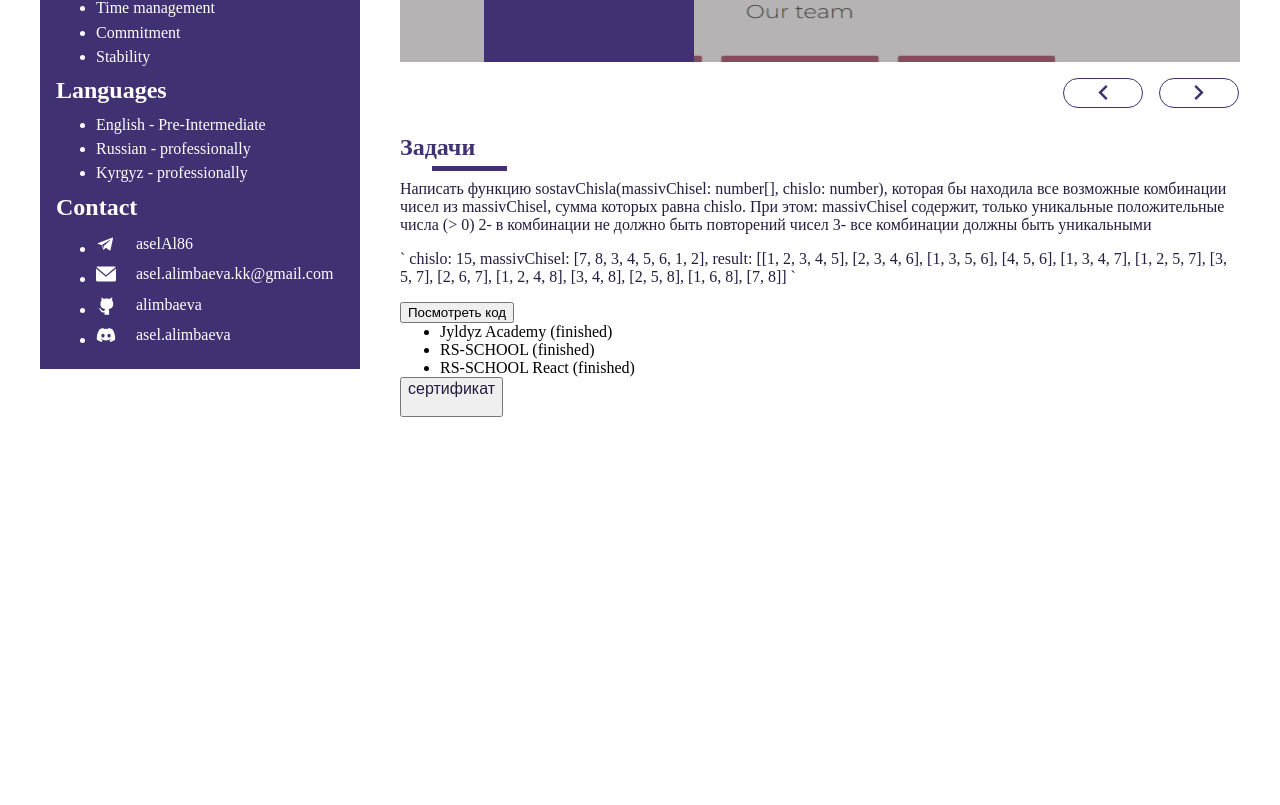
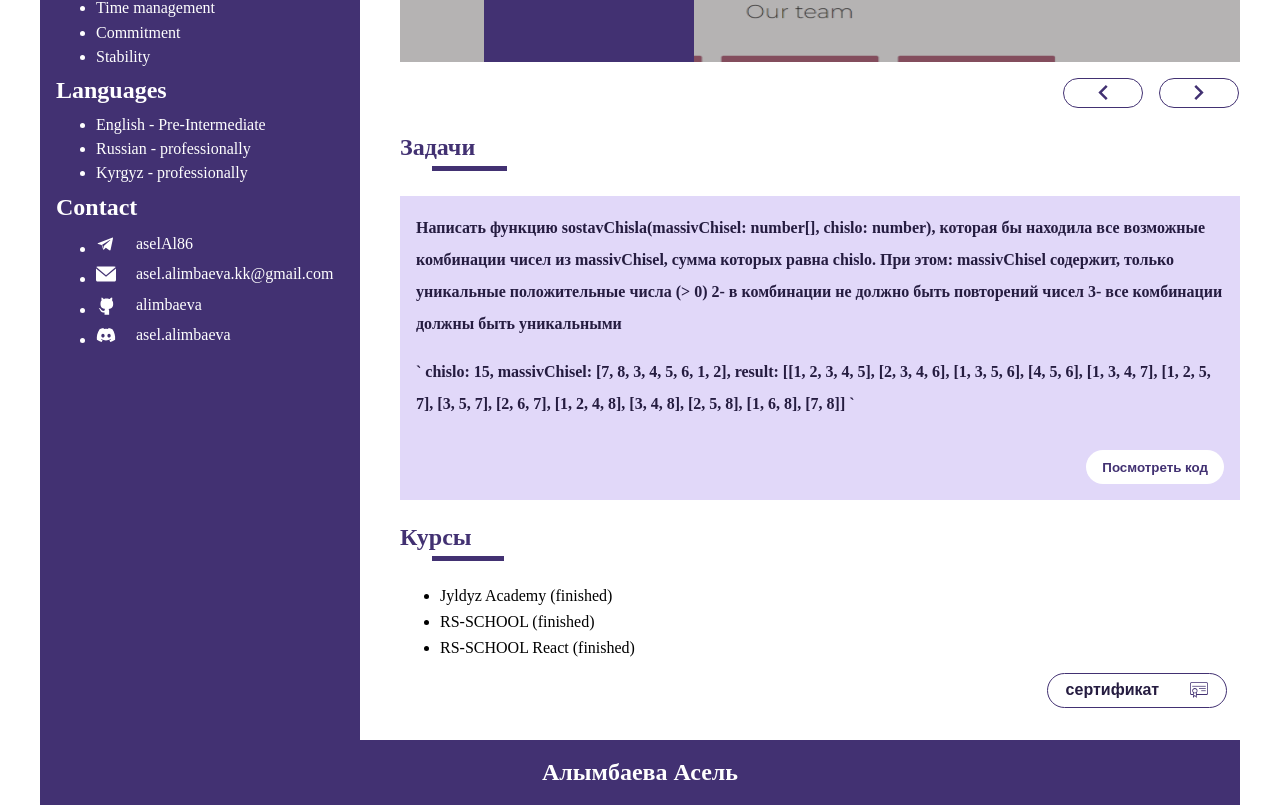
Before and after one commit to alimbaeva/cv, a React (Create React App) app: page / in a window 1280 px wide. Shown: the part 830-1635 px from the top of the page. Before the commit the page ends 1247 px from the top, so only its background shows below. Built offline with nearby package versions, Linux system fonts and the light colour scheme.

Commit message:
feat: add style for certificate

```diff
--- a/src/components/main/Main.tsx
+++ b/src/components/main/Main.tsx
@@ -33,14 +33,45 @@ export const Main: FC = () => {
             <h5>Задачи</h5>
             <Tasks />
           </div>
-          <div className="main_about_courses">
-            <ul>
+          <div className="main_about_courses ">
+            <h5>Курсы</h5>
+            <ul className="">
               <li>Jyldyz Academy (finished)</li>
               <li>RS-SCHOOL (finished)</li>
               <li>RS-SCHOOL React (finished)</li>
             </ul>
             <button>
               <p>сертификат</p>
+              <svg
+                version="1.1"
+                id="Capa_1"
+                xmlns="http://www.w3.org/2000/svg"
+                xmlnsXlink="http://www.w3.org/1999/xlink"
+                x="0px"
+                y="0px"
+                width="459px"
+                height="459px"
+                viewBox="0 0 459 459"
+                xmlSpace="preserve"
+              >
+                <g>
+                  <g>
+                    <rect x="286.875" y="239.062" width="114.75" height="19.125" />
+                    <rect x="229.5" y="181.688" width="172.125" height="19.125" />
+                    <path
+                      d="M420.75,28.688H38.25C17.212,28.688,0,45.9,0,66.938v248.625c0,21.037,17.212,38.25,38.25,38.25H76.5v76.5l47.812-47.812
+                        l47.812,47.812v-76.5H420.75c21.037,0,38.25-17.213,38.25-38.25V66.938C459,45.9,441.787,28.688,420.75,28.688z M153,384.412
+                        l-28.688-28.688l-28.688,28.688v-74.587c9.562,3.825,19.125,5.737,28.688,5.737s19.125-1.912,28.688-5.737V384.412z
+                        M124.312,296.438c-26.775,0-47.812-21.037-47.812-47.812s21.038-47.812,47.812-47.812s47.812,21.037,47.812,47.812
+                        S151.087,296.438,124.312,296.438z M439.875,315.562c0,11.475-7.65,19.125-19.125,19.125H172.125v-40.162
+                        c11.475-11.476,19.125-28.688,19.125-45.9c0-36.337-30.6-66.938-66.938-66.938s-66.938,30.6-66.938,66.938
+                        c0,19.125,7.65,34.425,19.125,45.9v40.162H38.25c-11.475,0-19.125-9.562-19.125-19.125V66.938c0-11.475,7.65-19.125,19.125-19.125
+                        h382.5c11.475,0,19.125,9.562,19.125,19.125V315.562z"
+                    />
+                    <rect x="57.375" y="124.312" width="344.25" height="19.125" />
+                  </g>
+                </g>
+              </svg>
             </button>
           </div>
         </div>
--- a/src/components/main/main.scss
+++ b/src/components/main/main.scss
@@ -67,4 +67,65 @@
         }
     }
 
+    &_about_courses {
+        ul {
+            margin-top: 1rem;
+        }
+        li {
+            margin-bottom: .5rem;
+            animation: 3s 1 normal skills-animation;
+        }
+
+        button {
+            position: relative;
+            width: 180px;
+            height: 35px;
+            margin-left: 77%;
+            margin-bottom: 2rem;
+            @extend %display-flex;
+            background-color: $background;
+            margin-top: 1rem;
+            border-radius: 20px;
+            border: 1px solid $primary-color;
+            cursor: pointer;
+
+            p, svg {
+                font-weight: 700;
+                position: absolute;
+                transform: translateY(-50%);
+            }
+
+            p {
+                top: 50%;
+                left: 10%;
+            }
+
+            svg {
+                width: 18px;
+                height: 18px;
+                fill: $primary-color;
+                top: 50%;
+                right: 10%;
+            }
+        }
+
+        button:hover {
+            box-shadow: inset 0px 0px 10px 3px $primary-color;
+            transition: .5s;
+        }
+    }
+
 }
+
+@media (max-width: 1024px) {
+    .main {
+        margin-left: 35%;
+        padding-right: 1rem;
+
+        &_about_courses {
+            button {
+                margin-left: 70%;
+            }
+        }
+    }
+}
--- a/src/components/portfolioSlide/portfolioSlide.scss
+++ b/src/components/portfolioSlide/portfolioSlide.scss
@@ -136,3 +136,11 @@
         }
     }
 }
+
+@media (max-width: 1024px) {
+    .portfolio-slides {
+        .portfolio-slides_btns {
+            margin-left: 70%;
+        }
+    }
+}
--- a/src/components/skills/skillsBlock.scss
+++ b/src/components/skills/skillsBlock.scss
@@ -2,6 +2,7 @@
 
 .skills-block {
     width: 320px;
+    height: 100%;
     padding: 1rem;
     background-color: $primary-color;
     color: $background;
@@ -27,17 +28,6 @@
             margin-bottom: .4rem;
             animation: 3s 1 normal skills-animation;
         }
-
-        @keyframes skills-animation {
-            from {
-                opacity: 0;
-                transform: translateX(50%);
-            }
-            to {
-                opacity: 1;
-                transform: translateX(0%);
-            }
-          }
 
         li:hover {
             font-size: 1.06rem;
--- a/src/components/tasks/Tasks.tsx
+++ b/src/components/tasks/Tasks.tsx
@@ -1,4 +1,5 @@
 import { FC } from 'react';
+import './tasks.scss';
 
 export const Tasks: FC = () => {
   return (
--- /dev/null
+++ b/src/components/tasks/tasks.scss
@@ -0,0 +1,33 @@
+@import '../../main_style.scss';
+
+.task-text {
+    margin-top: 1rem;
+    padding: 1rem 1rem 4rem;
+    background-color: rgba(183, 162, 240, 0.418);
+    position: relative;
+
+    p {
+        font-weight: 600;
+        line-height: 2rem;
+    }
+
+    button {
+        color: $primary-color;
+        font-weight: 600;
+        padding: .6rem 1rem;
+        background-color: $background;
+        border: none;
+        border-radius: 20px;
+        cursor: pointer;
+        transition: .7s;
+        position: absolute;
+        right: 1rem;
+        bottom: 1rem;
+    }
+
+    button:hover {
+        padding: .8rem 1.2rem;
+        box-shadow: inset 0px 0px 10px 3px $primary-color;
+        transition: .5s;
+    }
+}
--- a/src/main_style.scss
+++ b/src/main_style.scss
@@ -28,3 +28,14 @@ $background: #FFFFFF;
     align-items: center;
     justify-content: center;
   }
+
+@keyframes skills-animation {
+  from {
+      opacity: 0;
+      transform: translateX(50%);
+  }
+  to {
+      opacity: 1;
+      transform: translateX(0%);
+  }
+}
--- a/src/rezume/Rezume.tsx
+++ b/src/rezume/Rezume.tsx
@@ -10,7 +10,7 @@ export const Rezume: FC = () => {
       <Header />
       <Skills />
       <Main />
-      {/* <Footer /> */}
+      <Footer />
     </div>
   );
 };
```
Also changed, not shown: src/assets/certificat.svg (added).
